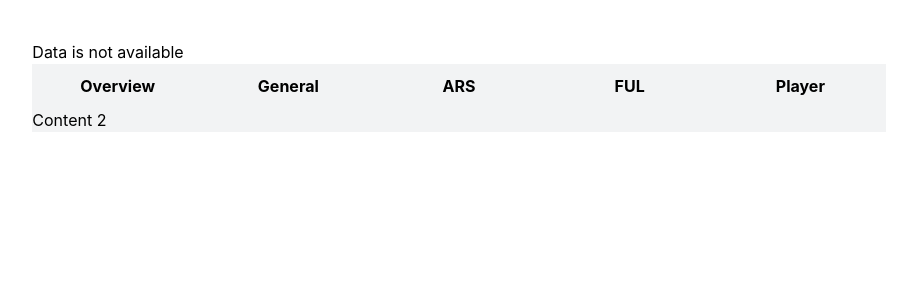
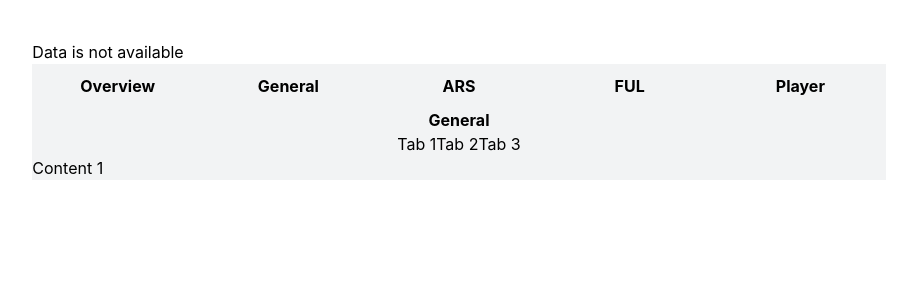
Before and after one commit to K-Othman/Checkd-widget, a React (Vite) app: page / in a window 1280 px wide. Shown: the top 300 px of the page, without its empty margins (181-1098 px from the left). Built offline with nearby package versions, Linux system fonts and the light colour scheme; no server answers.

Commit message:
created stats components and creating the second set of tabs

```diff
--- a/src/components/matchDetails/MatchDetails.jsx
+++ b/src/components/matchDetails/MatchDetails.jsx
@@ -1,4 +1,5 @@
 import { Tab } from "@headlessui/react";
+import Stats from "../stats/Stats";
 
 const MatchDetails = () => {
   const defaultTabIndex = 1;
@@ -14,7 +15,9 @@ const MatchDetails = () => {
         </Tab.List>
         <Tab.Panels>
           <Tab.Panel>Content 1</Tab.Panel>
-          <Tab.Panel>Content 2</Tab.Panel>
+          <Tab.Panel>
+            <Stats />
+          </Tab.Panel>
           <Tab.Panel>Content 3</Tab.Panel>
           <Tab.Panel>Content 4</Tab.Panel>
           <Tab.Panel>Content 5</Tab.Panel>
--- /dev/null
+++ b/src/components/stats/Stats.jsx
@@ -0,0 +1,25 @@
+import { Tab } from "@headlessui/react";
+
+const Stats = () => {
+  return (
+    <section>
+      <h2 className="text-center font-bold">General</h2>
+      <div>
+        <Tab.Group>
+          <Tab.List className="text-center">
+            <Tab>Tab 1</Tab>
+            <Tab>Tab 2</Tab>
+            <Tab>Tab 3</Tab>
+          </Tab.List>
+          <Tab.Panels>
+            <Tab.Panel>Content 1</Tab.Panel>
+            <Tab.Panel>Content 2</Tab.Panel>
+            <Tab.Panel>Content 3</Tab.Panel>
+          </Tab.Panels>
+        </Tab.Group>
+      </div>
+    </section>
+  );
+};
+
+export default Stats;
```
